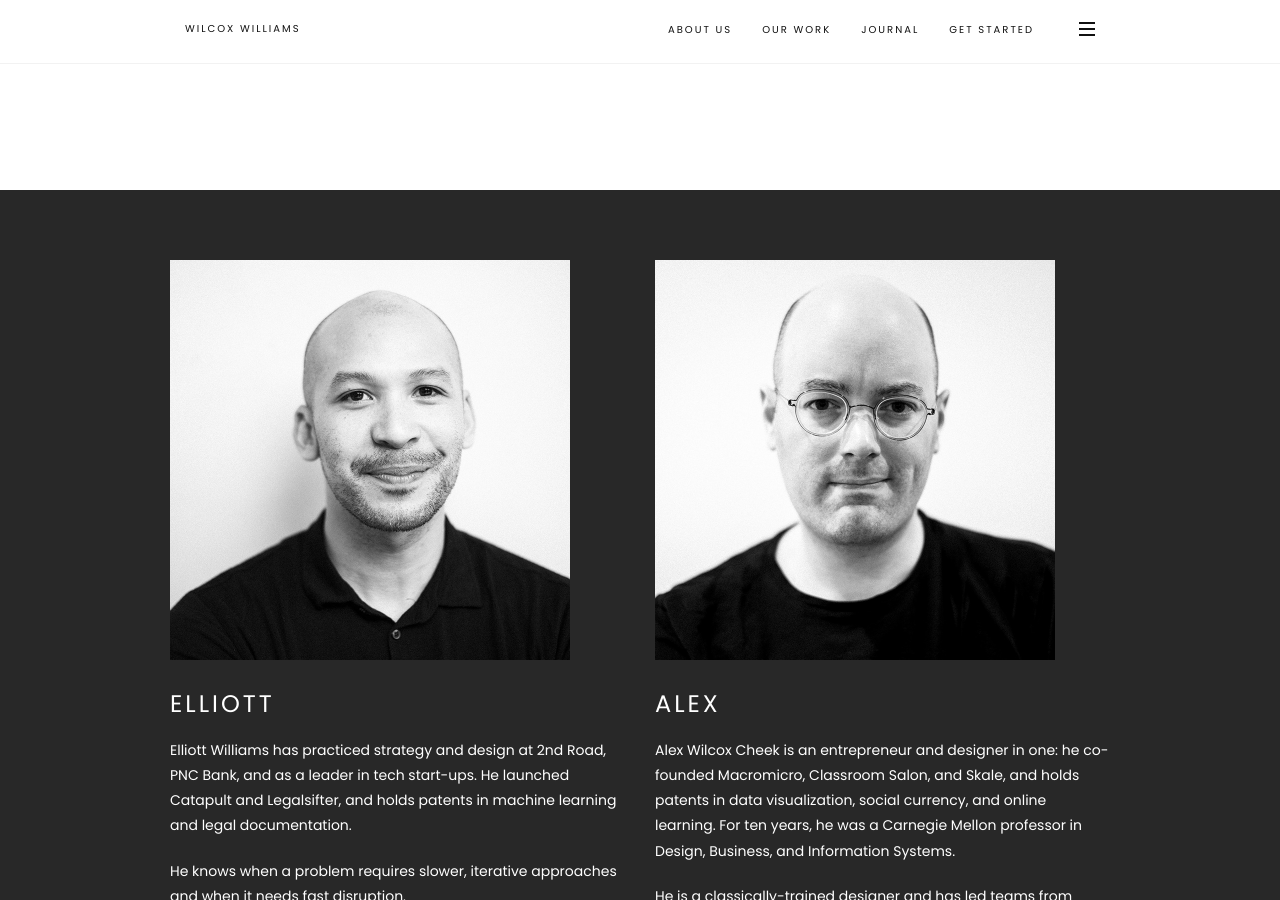
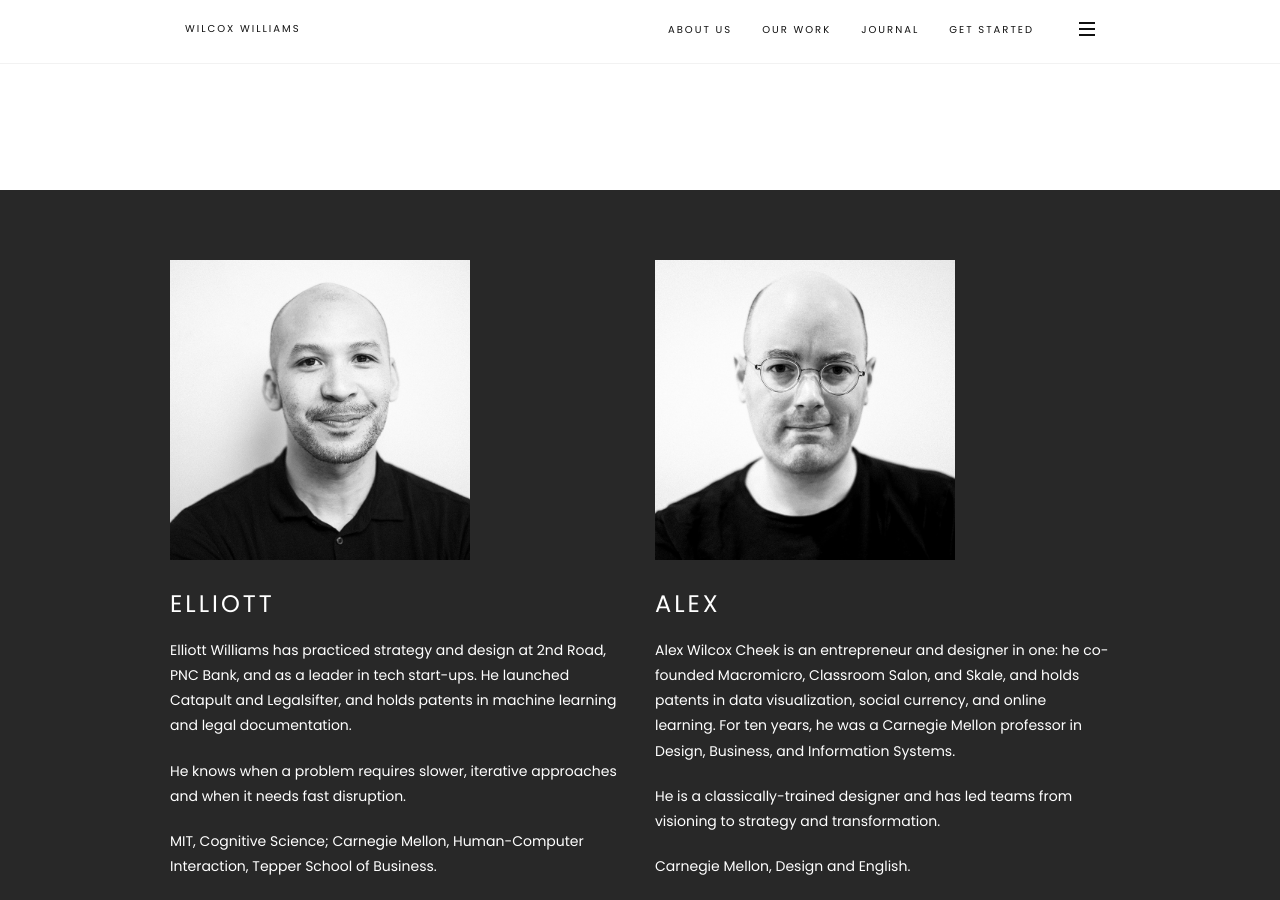
Before and after one commit to rwcstudio/wilcoxwilliams.github.io, a Jekyll site: the page built from about.html, in a window 1280 px wide and 900 px high, scrolled down 413 px. Built offline with Jekyll 4.4.1, drawn with Linux system fonts in a browser that asks for light colours.

Commit message:
Update about.html

```diff
--- a/about.html
+++ b/about.html
@@ -22,7 +22,7 @@ We’re on the leading edge of design and business and honed our approaches with
 <div class="row">
 <div class="col-sm-12 col-md-6 col-lg-6">
 <p><left>
-<img src="assets/images/img-elliott.jpg" width="400">
+<img src="assets/images/img-elliott.jpg" width="300">
 </left></p>
 <h2 class="font-alt">Elliott</h2>
 
@@ -39,7 +39,7 @@ Elliott Williams has practiced strategy and design at 2nd Road, PNC Bank, and as
 
 <div class="col-sm-12 col-md-6 col-lg-6">
 <p><left>
-<img src="assets/images/img-alex.jpg" width="400">
+<img src="assets/images/img-alex.jpg" width="300">
 </left></p>
 <h2 class="font-alt">Alex</h2>
 
```
